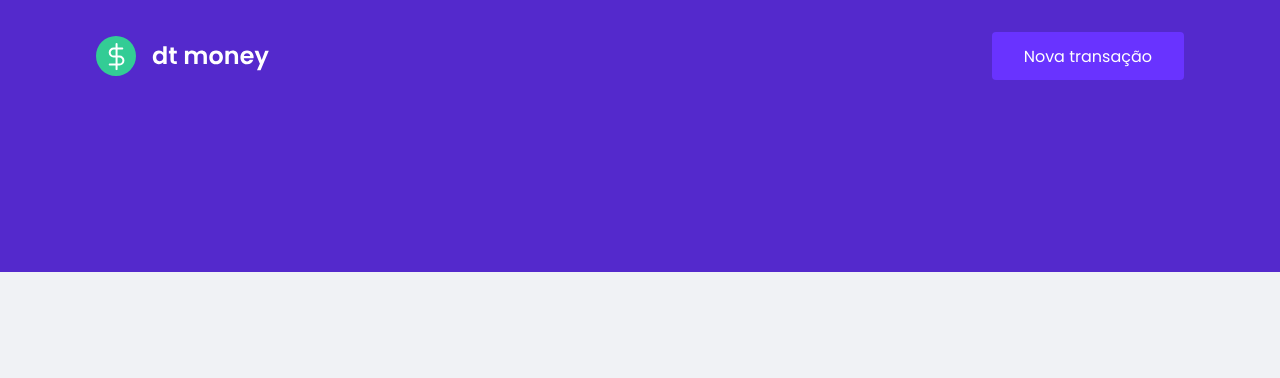
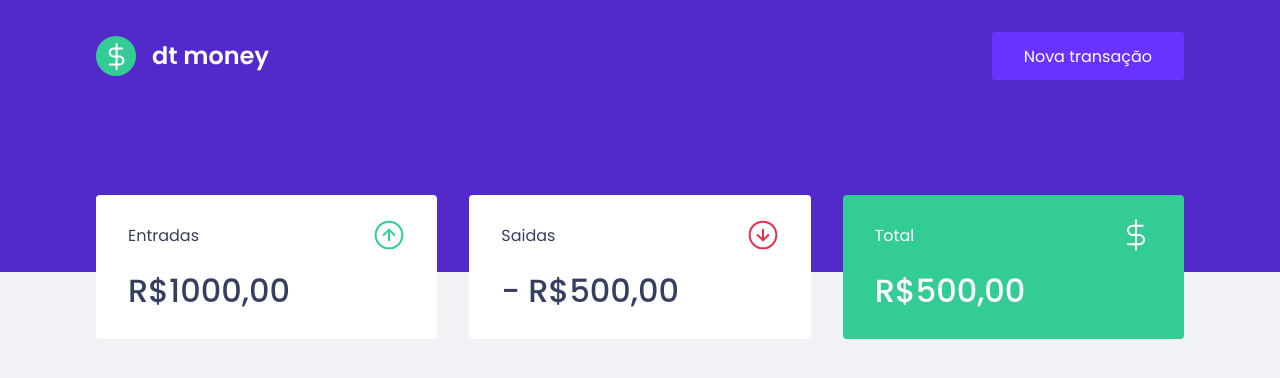
Before and after one commit to igor-cotrim/dtMoney, a React (Create React App) app: page / in a window 1280 px wide. Shown: the top 378 px of the page. Built offline with nearby package versions, Linux system fonts and the light colour scheme.

Commit message:
made to dashboard and summary components

```diff
--- a/public/index.html
+++ b/public/index.html
@@ -10,7 +10,7 @@
 
     <title>dtMoney</title>
 
-    <link href="https://fonts.googleapis.com/css2?family=Poppins:wght@400;600&display=swap" rel="stylesheet">
+    <link href="https://fonts.googleapis.com/css2?family=Poppins:wght@400;500;600&display=swap" rel="stylesheet">
   </head>
   <body>
     <noscript>You need to enable JavaScript to run this app.</noscript>
--- a/src/App.tsx
+++ b/src/App.tsx
@@ -1,3 +1,4 @@
+import { Dashboard } from "./components/Dashboard";
 import { Header } from "./components/Header";
 
 import { GlobalStyle } from "./styles/global";
@@ -6,6 +7,7 @@
   return (
     <>
       <Header/>
+      <Dashboard/>
       <GlobalStyle/>
     </>
   );
--- /dev/null
+++ b/src/components/Dashboard/index.tsx
@@ -0,0 +1,13 @@
+import { Summary } from "../Summary";
+
+import { Container } from "./styles";
+
+export function Dashboard() {
+  return (
+    <div>
+      <Container>
+        <Summary/>
+      </Container>
+    </div>
+  )
+}
--- /dev/null
+++ b/src/components/Dashboard/styles.ts
@@ -0,0 +1,11 @@
+import styled from 'styled-components'
+
+export const Container = styled.main`
+  max-width: 1120px;
+  margin: 0 auto;
+  padding: 2.5rem 1rem;
+`;
+
+// export const Container = styled.main``;
+
+// export const Container = styled.main``;
--- a/src/components/Header/styles.ts
+++ b/src/components/Header/styles.ts
@@ -16,7 +16,7 @@
 
   button {
     font-size: 1rem;
-    color: var(--shape);
+    color: #fff;
     background: var(--blue-light);
     border: 0;
     padding: 0 2rem;
--- /dev/null
+++ b/src/components/Summary/index.tsx
@@ -0,0 +1,33 @@
+import incomeImg from '../../assets/income.svg'
+import outcomeImg from '../../assets/outcome.svg'
+import totalImg from '../../assets/total.svg'
+
+import { Container } from "./styles";
+
+export function Summary() {
+  return (
+    <Container>
+      <div>
+        <header>
+          <p>Entradas</p>
+          <img src={incomeImg} alt="Entradas"/>
+        </header>
+        <strong>R$1000,00</strong>
+      </div>
+      <div>
+        <header>
+          <p>Saidas</p>
+          <img src={outcomeImg} alt="Saidas"/>
+        </header>
+        <strong>- R$500,00</strong>
+      </div>
+      <div className="highlight-background">
+        <header>
+          <p>Total</p>
+          <img src={totalImg} alt="Total"/>
+        </header>
+        <strong>R$500,00</strong>
+      </div>
+    </Container>
+  )
+}
--- /dev/null
+++ b/src/components/Summary/styles.ts
@@ -0,0 +1,34 @@
+import styled from 'styled-components';
+
+export const Container = styled.div`
+  display: grid;
+  grid-template-columns: repeat(3, 1fr);
+  gap: 2rem;
+  margin-top: -7.29rem;
+
+  div{
+    background: var(--shape);
+    padding: 1.5rem 2rem;
+    border-radius: 0.25rem;
+    color: var(--text-title);
+
+    header{
+      display: flex;
+      align-items: center;
+      justify-content: space-between;
+    }
+
+    strong{
+      display: block;
+      margin-top: 1rem;
+      font-size: 2rem;
+      font-weight: 500;
+      line-height: 3rem;
+    }
+
+    &.highlight-background {
+      background: var(--green);
+      color: #fff;
+    }
+  }
+`
--- a/src/styles/global.ts
+++ b/src/styles/global.ts
@@ -4,6 +4,7 @@
   :root {
     --background: #f0f2f5;
     --shape: #fff;
+    --green: #33cc95;
     --red: #e52e4d;
     --blue: #5429cc;
     --blue-light: #6933ff;
```
